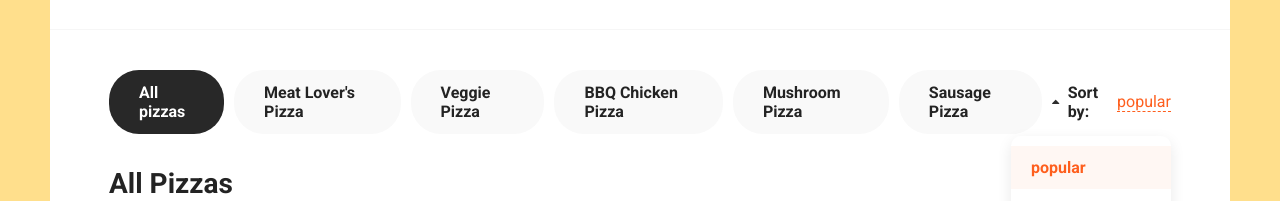
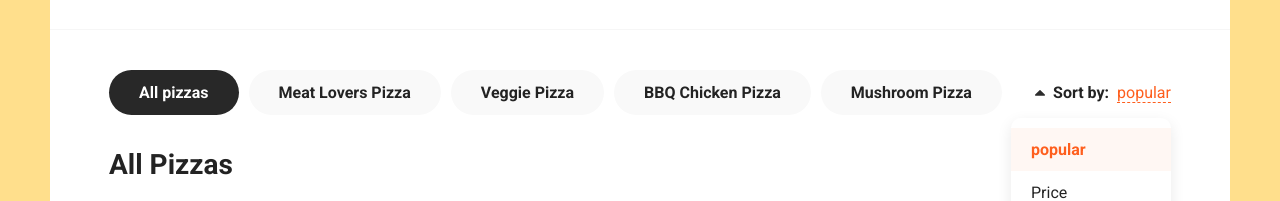
Before and after one commit to Baisalov24/pizza-app, a React (Create React App) app: page / in a window 1280 px wide. Shown: the part 152-353 px from the top of the page. Built offline with nearby package versions, Linux system fonts and the light colour scheme.

Commit message:
component categories rendered

```diff
--- a/src/components/Categories.jsx
+++ b/src/components/Categories.jsx
@@ -1,15 +1,30 @@
-import React from "react";
+import React, { useState } from "react";
 
 const Categories = () => {
+  const [activeIndex, setActiveIndex] = useState(0);
+  let categories = [
+    "All pizzas",
+    "Meat Lovers Pizza",
+    "Veggie Pizza",
+    "BBQ Chicken Pizza",
+    "Mushroom Pizza",
+  ];
+
+  function onClickCategory(index) {
+    setActiveIndex(index);
+  }
+
   return (
     <div className="categories">
       <ul>
-        <li className="active">All pizzas</li>
-        <li>Meat Lover's Pizza</li>
-        <li>Veggie Pizza</li>
-        <li>BBQ Chicken Pizza</li>
-        <li>Mushroom Pizza</li>
-        <li>Sausage Pizza</li>
+        {categories.map((item, index) => (
+          <li
+            onClick={() => onClickCategory(index)}
+            className={activeIndex === index ? "active" : ""}
+          >
+            {item}
+          </li>
+        ))}
       </ul>
     </div>
   );
```
